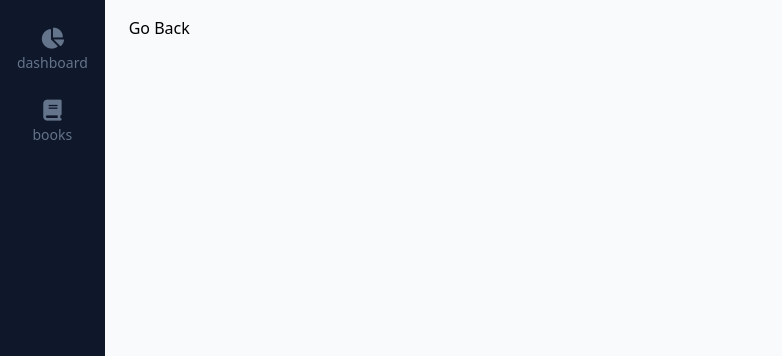
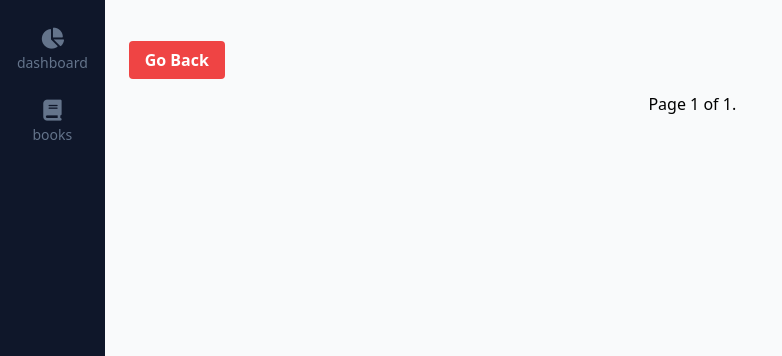
Before and after one commit to GCacho/FullStack-DjangoReactViteTailwindPostgre, a Django app: page /books/1/1/ in a window 1280 px wide. Shown: the part 64-420 px from the top of the page, without its empty margins (0-782 px from the left). Run offline with Django 4.2, Linux system fonts and the light colour scheme; data that the repository does not hold is empty; some libraries are stand-ins or nearby versions.

Commit message:
Hotfix to pagination on details.html

```diff
--- a/src/books/templates/books/detail.html
+++ b/src/books/templates/books/detail.html
@@ -4,14 +4,36 @@
 
 {% block content %}
 
-{% comment %} <h1>Title: {{obj.title|capfirst}}</h1>
-<br>
-<a href="{% url "books:main" %}" class="btn btn-danger">Go Back</a> {% endcomment %}
+    {% for obj in object_list %}
+        <div class="mb-4">{{obj.title.title}} - {{obj.isbn}}</div>
+    {% endfor %}
+    <div class="mt-8">
+        <a href="{% url 'books:main' %}" class="bg-red-500 hover:bg-red-700 text-white font-bold py-2 px-4 rounded focus:outline-none focus:shadow-outline transition duration-300 ease-in-out">
+            Go Back
+        </a>
+    </div>
+    <div class="flex justify-center items-center space-x-4 my-4">
+        {% if page_obj.has_previous %}
+            <a href="?page=1" class="px-3 py-1 text-blue-500 hover:text-blue-700">
+                <i class="fa fa-angle-double-left"></i>
+            </a>
+            <a href="?page={{ page_obj.previous_page_number }}" class="px-3 py-1 text-blue-500 hover:text-blue-700">
+                <i class="fa fa-angle-left"></i>
+            </a>
+        {% endif %}
 
-    {% for obj in object_list %}
-        <div>{{obj.title.title}} - {{obj.isbn}}</div>
-    {% endfor %}
+        <span class="px-3 py-1">
+            Page {{ page_obj.number }} of {{ page_obj.paginator.num_pages }}.
+        </span>
 
-    <a href="{% url "books:main" %}" class="btn btn-danger">Go Back</a>
+        {% if page_obj.has_next %}
+            <a href="?page={{ page_obj.next_page_number }}" class="px-3 py-1 text-blue-500 hover:text-blue-700">
+                <i class="fa fa-angle-right"></i>
+            </a>
+            <a href="?page={{ page_obj.paginator.num_pages }}" class="px-3 py-1 text-blue-500 hover:text-blue-700">
+                <i class="fa fa-angle-double-right"></i>
+            </a>
+        {% endif %}
+    </div>
 
 {% endblock content %}
--- a/src/books/views.py
+++ b/src/books/views.py
@@ -59,6 +59,7 @@ class BookTitleListView(FormView, ListView):
 
 class BookListView(ListView):
     template_name = 'books/detail.html'
+    paginate_by = 2
 
 
     def get_queryset(self):
```
